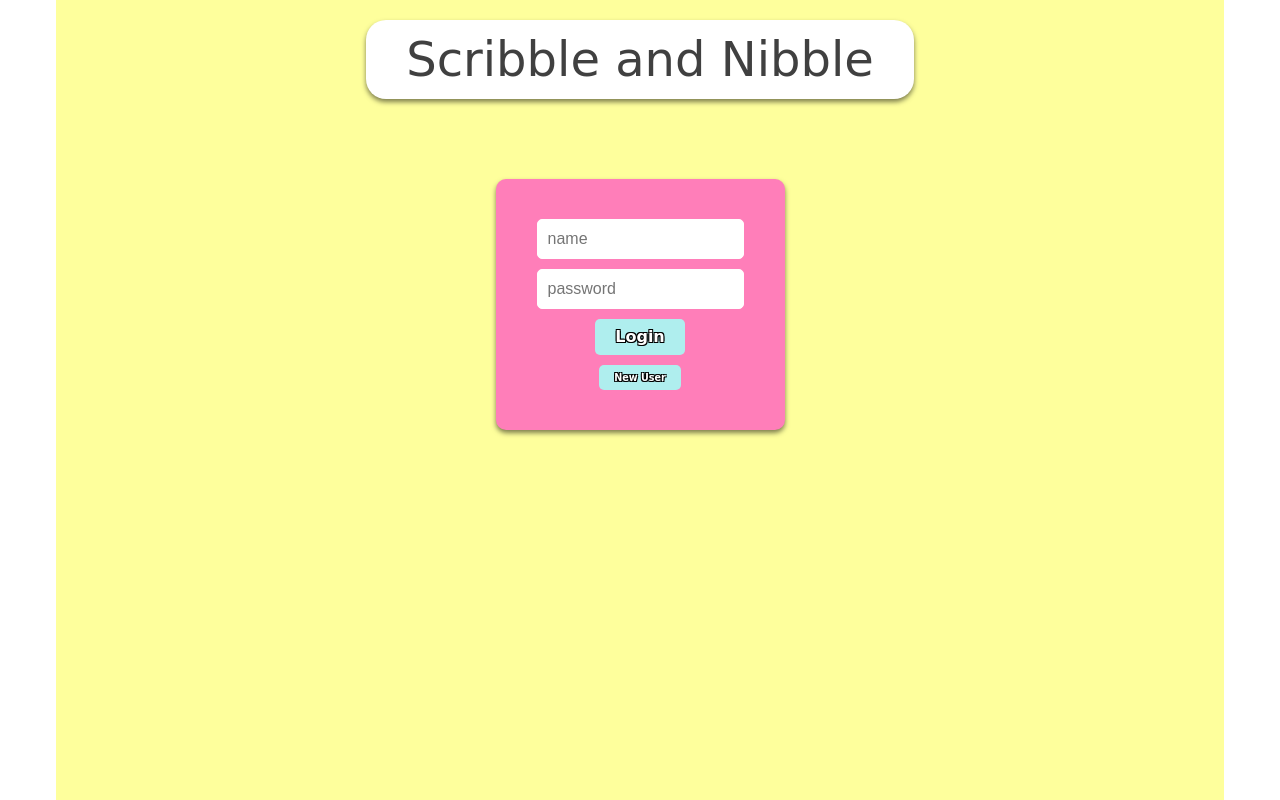
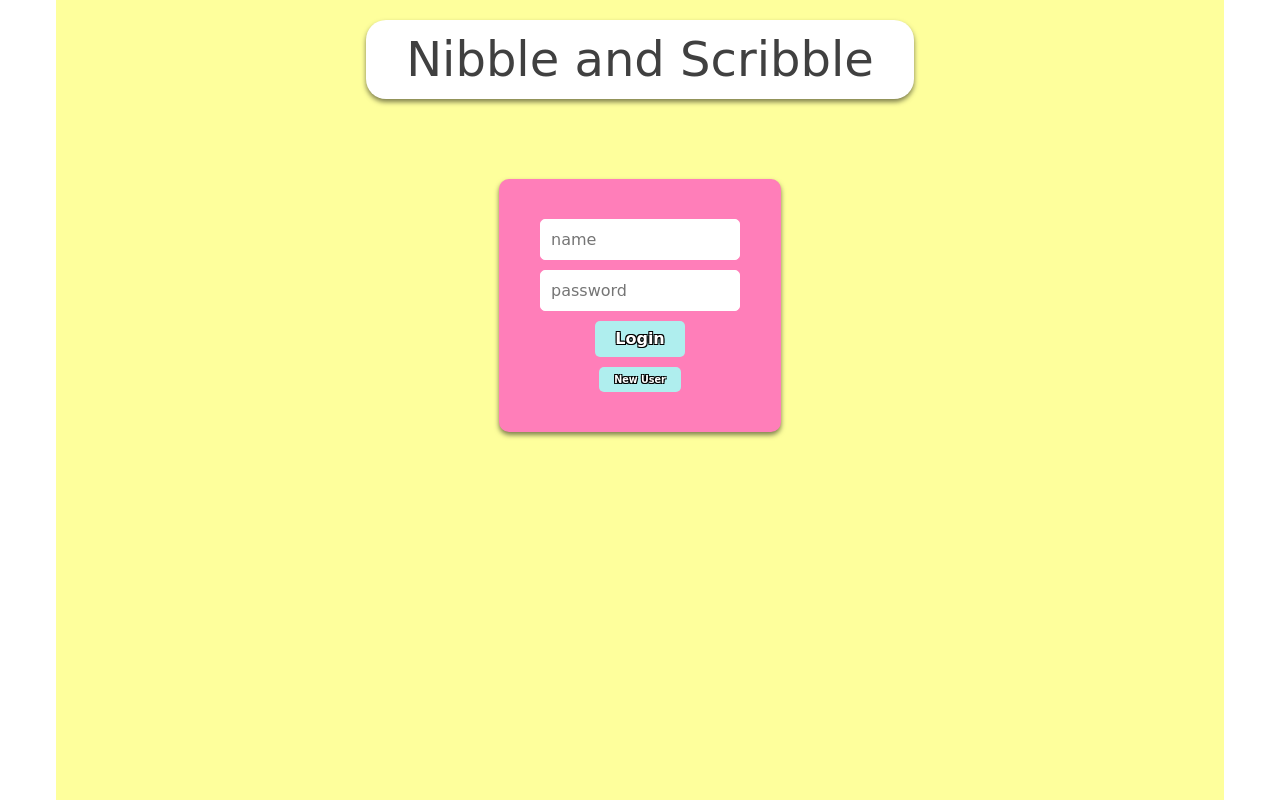
Before and after one commit to Mcray3000/307_MyDiary_Nibble, a React (Vite) app in the folder packages/react-frontend/: page / in a window 1280 px wide. Built offline with nearby package versions, Linux system fonts and the light colour scheme; no server answers.

Commit message:
fixed form names to get rid of errors

```diff
--- a/packages/react-frontend/src/Form.jsx
+++ b/packages/react-frontend/src/Form.jsx
@@ -20,10 +20,10 @@ function Form(props) {
   }
 
   return (
-    <div class="center-box">
-      <div class="title-card">Scribble and Nibble</div>
+    <div className="center-box">
+      <div className="title-card">Nibble and Scribble</div>
       <form>
-        <label for="name" class="form-label">
+        <label htmlFor="name" className="form-label">
           Name
         </label>
         <input
@@ -32,10 +32,10 @@ function Form(props) {
           id="name"
           value={person.name}
           onChange={handleChange}
-          class="form-input"
+          className="form-input"
           placeholder="name"
         />
-        <label for="password" class="form-label">
+        <label htmlFor="password" className="form-label">
           Password
         </label>
         <input
@@ -44,20 +44,22 @@ function Form(props) {
           id="password"
           value={person.password}
           onChange={handleChange}
-          class="form-input"
+          className="form-input"
           placeholder="password"
         />
         <input
           type="button"
           value="Login"
           onClick={submitForm}
-          class="form-button"
+          className="form-button"
         />
         <input
           type="button"
           value="New User"
-          onClick={submitForm}
-          class="form-button"
+          onClick={() => {
+            /* TODO: Swap page to create user */
+          }}
+          className="form-button"
         />
       </form>
     </div>
--- a/packages/react-frontend/src/main.css
+++ b/packages/react-frontend/src/main.css
@@ -168,7 +168,7 @@ input,
 optgroup,
 select,
 textarea {
-  font-family: inherit;
+  font-family: "Comic Sans MS", cursive, sans-serif;
   /* 1 */
   font-size: 100%;
   /* 1 */
```
